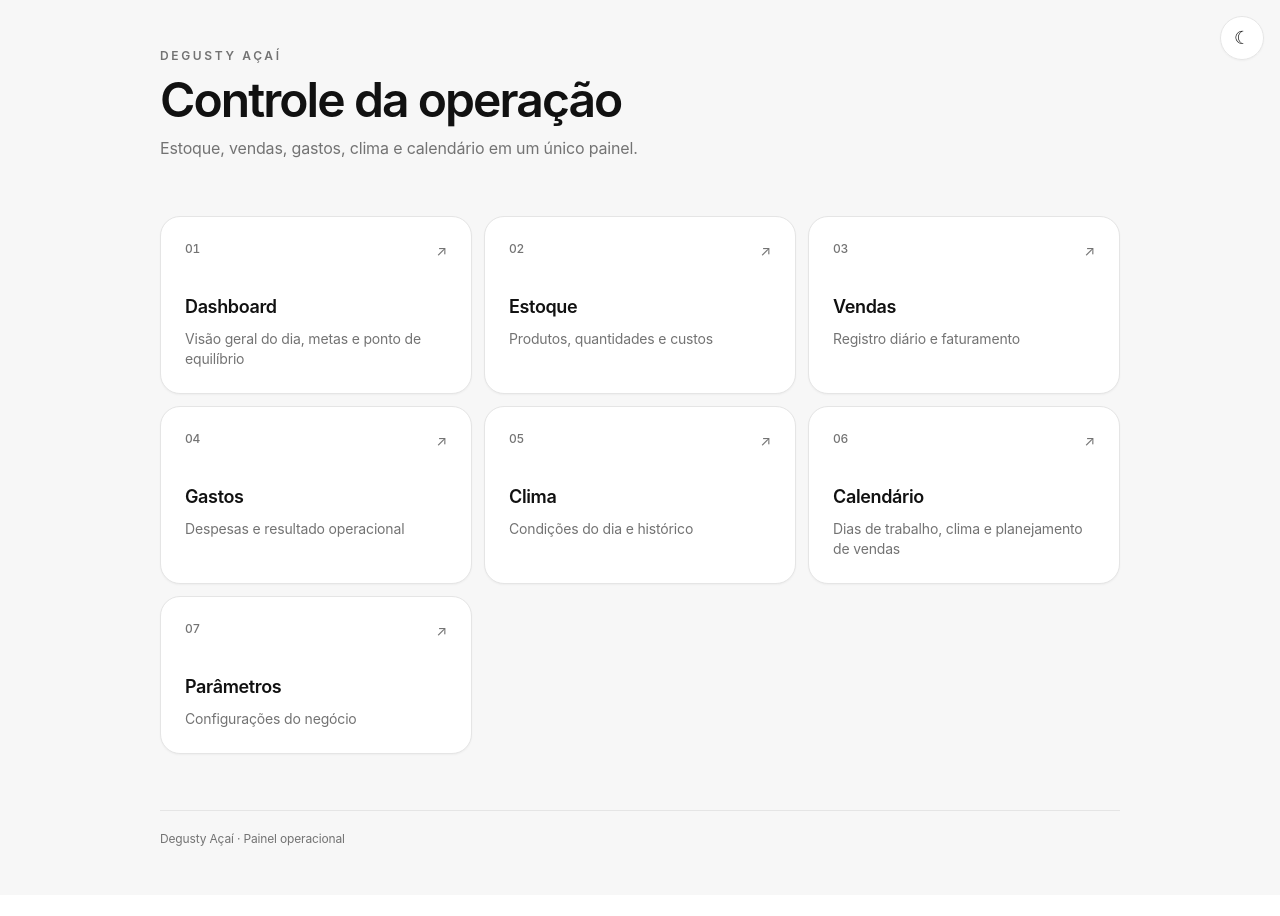
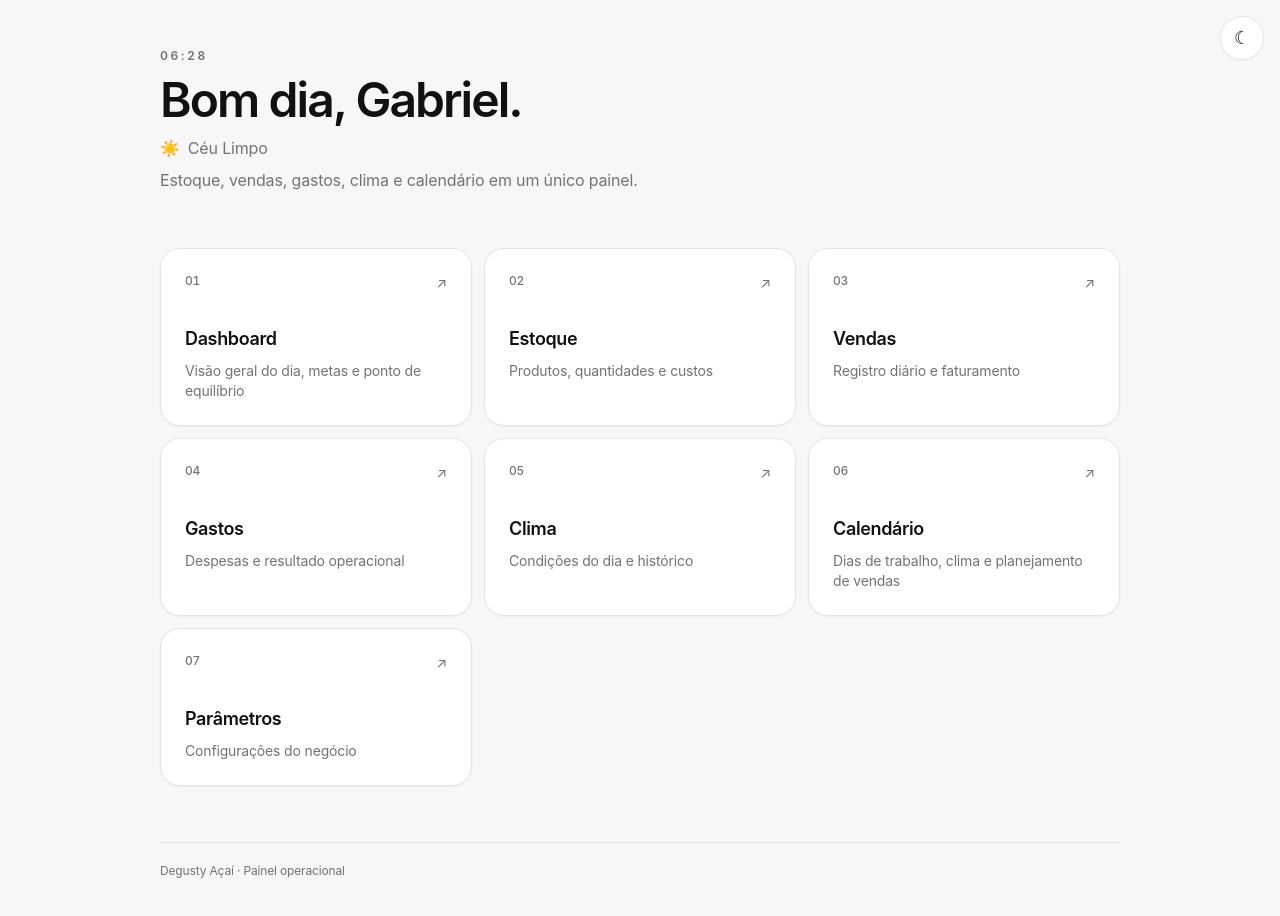
Before and after one commit to Foxkvjx/degustyacaii, a Next.js app: page / in a window 1280 px wide. Shown: the top 916 px of the page. Before the commit the page ends 895 px from the top, so only its background shows below. Built offline with nearby package versions, Linux system fonts and the light colour scheme; no server answers.

Commit message:
feat: add personalized time and weather greeting

```diff
--- a/app/page.tsx
+++ b/app/page.tsx
@@ -11,11 +11,93 @@ const screens = [
   ["/parametros", "Parâmetros", "Configurações do negócio", "07"],
 ];
 
-export default function Home() {
+const weatherLabels: Record<number, { label: string; icon: string }> = {
+  0: { label: "céu limpo", icon: "☀️" },
+  1: { label: "poucas nuvens", icon: "🌤️" },
+  2: { label: "parcialmente nublado", icon: "⛅" },
+  3: { label: "nublado", icon: "☁️" },
+  45: { label: "neblina", icon: "🌫️" },
+  48: { label: "neblina", icon: "🌫️" },
+  51: { label: "garoa", icon: "🌦️" },
+  53: { label: "garoa", icon: "🌦️" },
+  55: { label: "garoa", icon: "🌧️" },
+  61: { label: "chuva leve", icon: "🌧️" },
+  63: { label: "chuva", icon: "🌧️" },
+  65: { label: "chuva forte", icon: "🌧️" },
+  80: { label: "pancadas de chuva", icon: "🌦️" },
+  81: { label: "pancadas de chuva", icon: "🌦️" },
+  82: { label: "pancadas fortes", icon: "⛈️" },
+  95: { label: "trovoada", icon: "⛈️" },
+  96: { label: "trovoada", icon: "⛈️" },
+  99: { label: "trovoada", icon: "⛈️" },
+};
+
+async function getWeather() {
+  try {
+    const params = new URLSearchParams({
+      latitude: "-23.6639",
+      longitude: "-46.5383",
+      current: "temperature_2m,weather_code,is_day",
+      timezone: "America/Sao_Paulo",
+    });
+
+    const response = await fetch(`https://api.open-meteo.com/v1/forecast?${params}`, {
+      next: { revalidate: 1800 },
+    });
+
+    if (!response.ok) return null;
+
+    const data = await response.json();
+    return {
+      temperature: Math.round(data.current.temperature_2m),
+      code: data.current.weather_code as number,
+      isDay: Boolean(data.current.is_day),
+    };
+  } catch {
+    return null;
+  }
+}
+
+function getGreeting(hour: number) {
+  if (hour >= 5 && hour < 12) return "Bom dia";
+  if (hour >= 12 && hour < 18) return "Boa tarde";
+  return "Boa noite";
+}
+
+export default async function Home() {
+  const weather = await getWeather();
+  const now = new Date();
+  const hour = Number(
+    new Intl.DateTimeFormat("pt-BR", {
+      timeZone: "America/Sao_Paulo",
+      hour: "2-digit",
+      hour12: false,
+    }).format(now),
+  );
+  const time = new Intl.DateTimeFormat("pt-BR", {
+    timeZone: "America/Sao_Paulo",
+    hour: "2-digit",
+    minute: "2-digit",
+  }).format(now);
+  const condition = weatherLabels[weather?.code ?? 0] ?? { label: "clima indisponível", icon: "☀️" };
+
   return (
     <main className="min-h-screen bg-slate-50 pb-24 sm:pb-0">
       <div className="mx-auto max-w-5xl px-5 py-8 sm:px-8 sm:py-12">
-        <header className="mb-10 sm:mb-14"><p className="text-xs font-semibold uppercase tracking-[0.22em] text-slate-500">Degusty Açaí</p><h1 className="mt-3 text-3xl font-semibold tracking-[-0.04em] text-slate-900 sm:text-5xl">Controle da operação</h1><p className="mt-3 max-w-xl text-sm leading-6 text-slate-500 sm:text-base">Estoque, vendas, gastos, clima e calendário em um único painel.</p></header>
+        <header className="mb-10 sm:mb-14">
+          <p className="text-xs font-semibold uppercase tracking-[0.22em] text-slate-500">{time}</p>
+          <h1 className="mt-3 text-3xl font-semibold tracking-[-0.04em] text-slate-900 sm:text-5xl">
+            {getGreeting(hour)}, Gabriel.
+          </h1>
+          <div className="mt-3 flex items-center gap-2 text-sm text-slate-500 sm:text-base">
+            <span>{condition.icon}</span>
+            <span className="capitalize">{condition.label}</span>
+            {weather && <span>· {weather.temperature}°C em Santo André</span>}
+          </div>
+          <p className="mt-2 max-w-xl text-sm leading-6 text-slate-500 sm:text-base">
+            Estoque, vendas, gastos, clima e calendário em um único painel.
+          </p>
+        </header>
         <section className="grid grid-cols-1 gap-3 sm:grid-cols-2 lg:grid-cols-3">
           {screens.map(([href, title, description, number]) => <Link key={href} href={href} className="group rounded-2xl border border-slate-200 bg-white p-5 shadow-sm transition duration-200 active:scale-[0.99] sm:p-6 sm:hover:-translate-y-0.5 sm:hover:shadow-md"><div className="flex items-start justify-between gap-4"><span className="text-xs font-medium tabular-nums text-slate-400">{number}</span><span className="text-sm text-slate-400 transition-transform group-hover:translate-x-0.5">↗</span></div><h2 className="mt-8 text-lg font-semibold tracking-[-0.02em] text-slate-900">{title}</h2><p className="mt-2 text-sm leading-5 text-slate-500">{description}</p></Link>)}
         </section>
```
